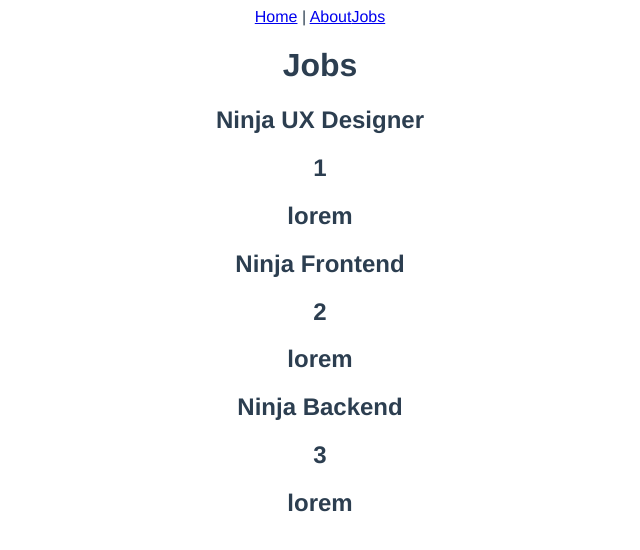
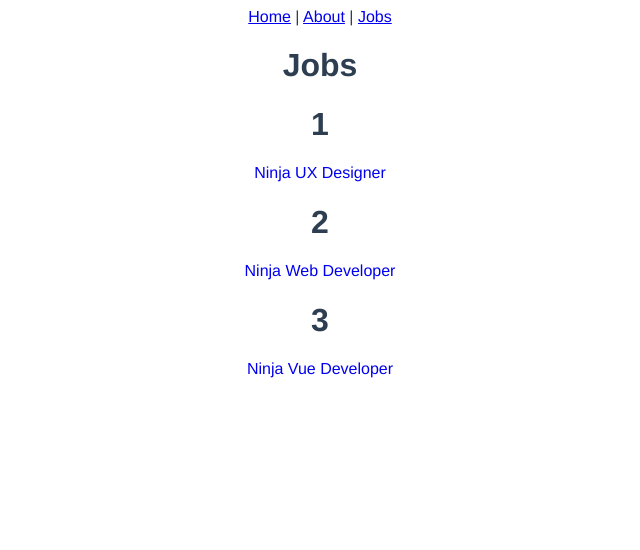
Before and after one commit to ronitwilson/vue_05, a Vue app in the folder ninja-jobs/: page /jobs in a window 1280 px wide. Shown: the top 550 px of the page, without its empty margins (320-960 px from the left). Built offline with nearby package versions, Linux system fonts and the light colour scheme.

Commit message:
add job details page

```diff
--- a/ninja-jobs/src/App.vue
+++ b/ninja-jobs/src/App.vue
@@ -1,7 +1,7 @@
 <template>
   <nav>
     <router-link to="/">Home</router-link> |
-    <router-link :to="{name: 'about'}">About</router-link>
+    <router-link :to="{name: 'about'}">About</router-link> |
     <router-link :to="{name: 'Jobs'}">Jobs</router-link>
   </nav>
   <router-view/>
--- a/ninja-jobs/src/router/index.js
+++ b/ninja-jobs/src/router/index.js
@@ -2,6 +2,7 @@ import { createRouter, createWebHistory } from 'vue-router'
 import HomeView from '../views/HomeView.vue'
 import AboutView from '../views/AboutView.vue'
 import Jobs from '../views/Jobs/Jobs.vue'
+import JobDetails from '../views/Jobs/JobDetails.vue'
 
 const routes = [
   {
@@ -18,6 +19,11 @@ const routes = [
     path: '/jobs',
     name: 'Jobs',
     component: Jobs
+  },
+  {
+    path: '/jobs/:id',
+    name: 'JobDetails',
+    component: JobDetails
   }
 ]
 
--- /dev/null
+++ b/ninja-jobs/src/views/Jobs/JobDetails.vue
@@ -0,0 +1,23 @@
+<template>
+    <div >
+      <h1>Job detail</h1>
+      <p> The route id is {{ $route.params.id }}</p>
+    </div>
+  </template>
+
+  <script>
+  export default {
+    name: 'JobDetails',
+    components: {
+    },
+    data() {
+        return {
+        }
+    }
+
+  }
+  </script>
+
+<style>
+
+</style>
--- a/ninja-jobs/src/views/Jobs/Jobs.vue
+++ b/ninja-jobs/src/views/Jobs/Jobs.vue
@@ -1,32 +1,42 @@
 <template>
-    <div >
   <h1>Jobs</h1>
-      <div v-for="job in jobs" :key="job.id">
-        <h2>{{ job.title }}</h2>
-        <h2>{{ job.id }}</h2>
-        <h2>{{ job.details }}</h2>
-      </div>
+  <div v-for="job in jobs" :key="job.id" class="job">
+    <h1>{{ job.id }}</h1>
+    <router-link :to="{name: 'JobDetails', params: { id: job.id }}">
+      {{ job.title }}
+    </router-link>
   </div>
 </template>
 
+
 <script>
 export default {
-    name: 'Jobs',
-    components: {
-    },
   data() {
     return {
       jobs: [
         { title: 'Ninja UX Designer', id: 1, details: 'lorem' },
-            { title: 'Ninja Frontend', id: 2, details: 'lorem' },
-            { title: 'Ninja Backend', id: 3, details: 'lorem' }
-            ]
+        { title: 'Ninja Web Developer', id: 2, details: 'lorem' },
+        { title: 'Ninja Vue Developer', id: 3, details: 'lorem' },
+      ],
     }
   }
-
 }
 </script>
 
 <style>
-
+  .job h2{
+    background: #f4f4f4;
+    padding: 20px;
+    border-radius: 10px;
+    margin: 10px auto;
+    max-width: 600px;
+    cursor: pointer;
+    color: #444;
+  }
+  .job h2:hover {
+    background: #ddd;
+  }
+  .job a{
+    text-decoration: none;
+  }
 </style>
```
Lines whose indentation alone changed are shown as unchanged.
